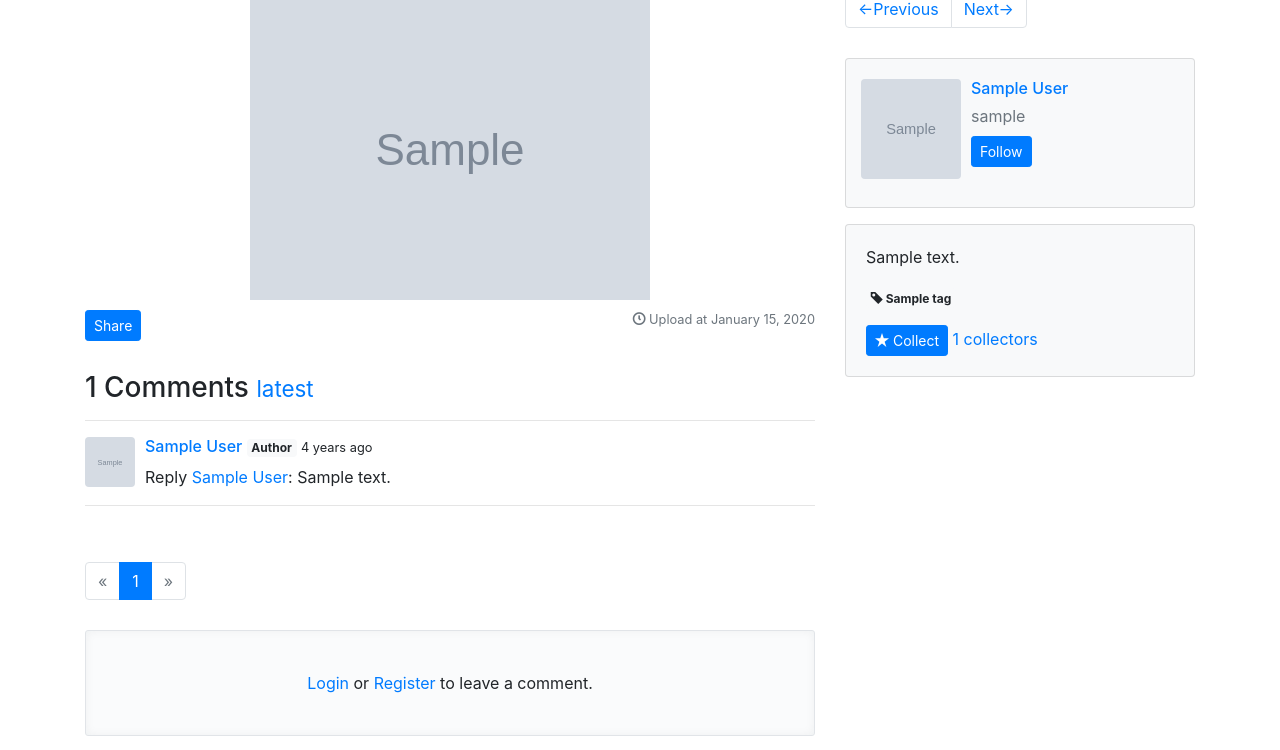
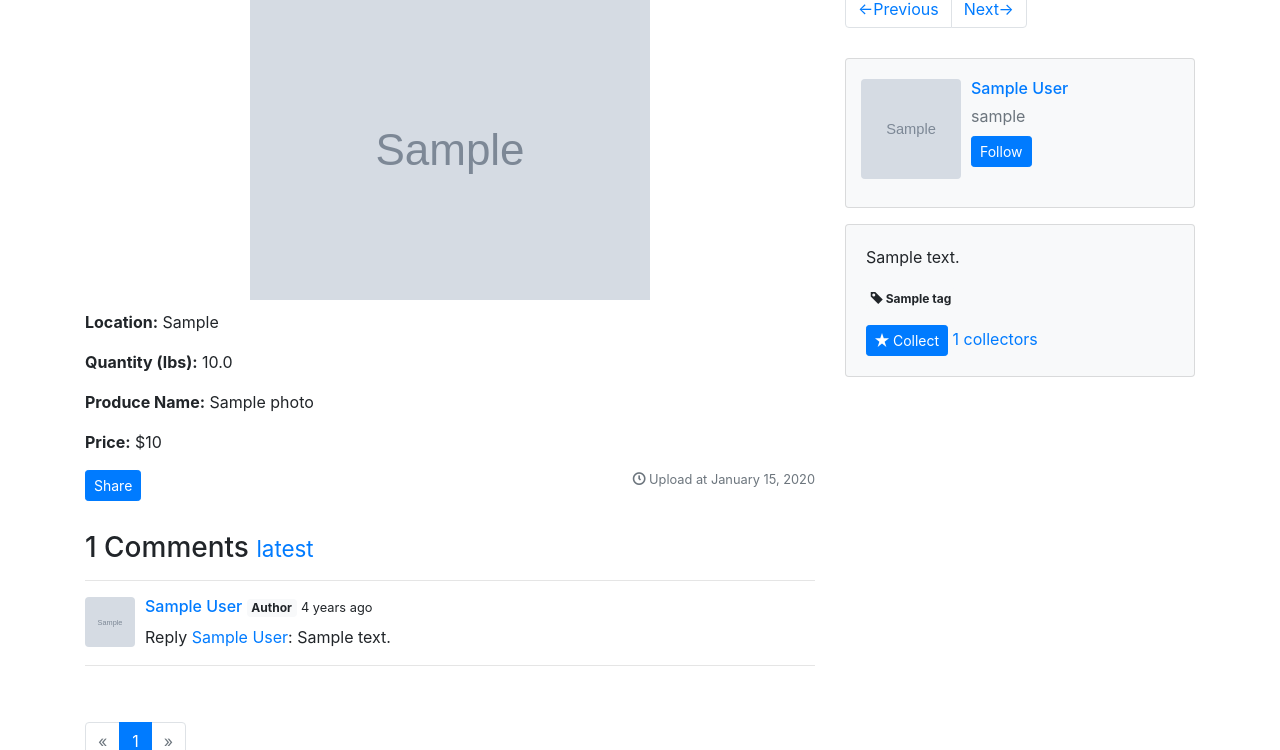
Before and after one commit to MahmoudSalah02/harvard-hack, a Flask app: page /photo/1 in a window 1280 px wide. Shown: the part 99-849 px from the top of the page. Run offline with Flask 2, Linux system fonts and the light colour scheme; tables that the repository leaves empty hold one stand-in row (values such as "Sample post"); grey boxes marked "Sample" are stand-in pictures; some libraries are stand-ins or nearby versions.

Commit message:
added attributes

```diff
--- a/albumy/blueprints/main.py
+++ b/albumy/blueprints/main.py
@@ -151,11 +151,22 @@ def upload():
         f.save(os.path.join(current_app.config['ALBUMY_UPLOAD_PATH'], filename))
         filename_s = resize_image(f, filename, current_app.config['ALBUMY_PHOTO_SIZE']['small'])
         filename_m = resize_image(f, filename, current_app.config['ALBUMY_PHOTO_SIZE']['medium'])
+
+        # Get additional form data
+        location = request.form.get('location')
+        quantity = request.form.get('quantity')
+        produce_name = request.form.get('produce_name')
+        price = request.form.get('price')
+
         photo = Photo(
             filename=filename,
             filename_s=filename_s,
             filename_m=filename_m,
-            author=current_user._get_current_object()
+            author=current_user._get_current_object(),
+            location=location,  # Save location
+            quantity=quantity,  # Save quantity
+            produce_name=produce_name,  # Save produce_name
+            price=price  # Save price
         )
         db.session.add(photo)
         db.session.commit()
--- a/albumy/templates/main/photo.html
+++ b/albumy/templates/main/photo.html
@@ -12,6 +12,14 @@
                     <img class="img-fluid" src="{{ url_for('.get_image', filename=photo.filename_m) }}">
                 </a>
             </div>
+
+            <div class="photo-details">
+                <p><strong>Location:</strong> {{ photo.location }}</p>
+                <p><strong>Quantity (lbs):</strong> {{ photo.quantity }}</p>
+                <p><strong>Produce Name:</strong> {{ photo.produce_name }}</p>
+                <p><strong>Price:</strong> ${{ photo.price }}</p>
+            </div>
+
             <a class="btn btn-primary btn-sm text-white" data-toggle="modal" data-target="#share-modal">Share</a>
             {% if current_user == photo.author or current_user.can('MODERATE') %}
                 <a class="btn btn-danger btn-sm text-white" data-toggle="modal" data-target="#confirm-delete"
```
Also changed, not shown: albumy/templates/main/upload.html (+41 -8 lines).
